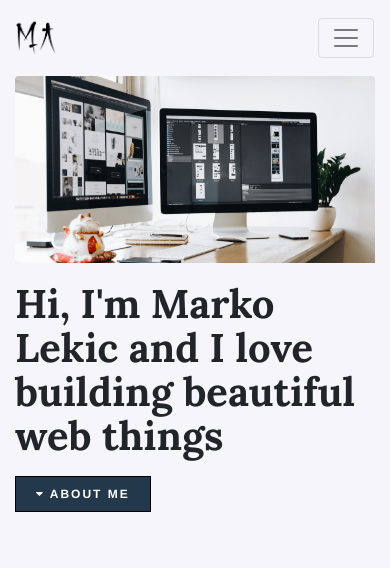
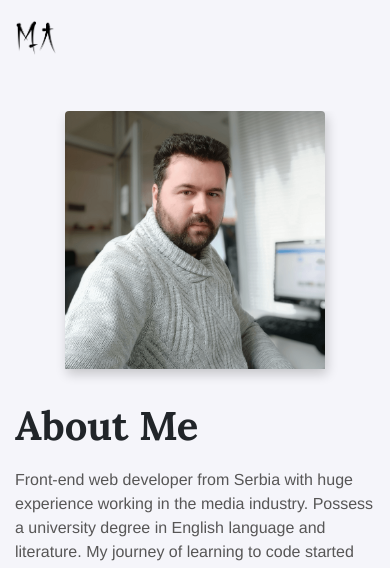
Before and after one commit to markolekic/portfolio, a plain HTML site: page index.html in a window 390 px wide. Shown: the top 568 px of the page. Drawn offline with nearby package versions, Linux system fonts and the light colour scheme.

Commit message:
Update index.html

```diff
--- a/index.html
+++ b/index.html
@@ -24,11 +24,11 @@
     <section id="home">
         <div class="container-fluid pr-0 pl-0 first-nav">
             <nav class="container my-nav navbar navbar-expand-lg navbar-light">
-                <a class="navbar-brand" href="#home"><img class="logo" src="img/lekic-transparent.png" alt="Logo"></a>
-                <button class="navbar-toggler" type="button" data-toggle="collapse" data-target="#navbarNav" aria-controls="navbarNav" aria-expanded="false" aria-label="Toggle navigation">
-                    <span class="navbar-toggler-icon"></span>
+                <a class="navbar-brand first-button" href="#home"><img class="logo" src="img/lekic-transparent.png" alt="Logo"></a>
+                <button class="navbar-toggler first-button" type="button" data-toggle="collapse" data-target="#navbarSupportedContent20" aria-controls="navbarSupportedContent20" aria-expanded="false" aria-label="Toggle navigation" style="border: none;">
+                    <div class="animated-icon1"><span></span><span></span><span></span></div>
                 </button>
-                <div class="collapse navbar-collapse my-collapse" id="navbarNav">
+                <div class="collapse navbar-collapse my-collapse" id="navbarSupportedContent20">
                     <ul class="nav navbar-nav ml-auto">
                         <li class="nav-item">
                             <a class="nav-link scroll text-uppercase" href="#about-me">About Me</a>
@@ -42,23 +42,6 @@
                     </ul>
                 </div>
             </nav>
-        </div>
-    </section>
-    <!--End of Nav-->
-    <!--Section Home-->
-    <section>
-        <div class="container">
-            <div class="row no-gutters">
-                <div class="col-lg-12">
-                    <img class="home-image rounded-top" src="img/home1.png" alt="Computers and Desk">
-                    <div class="col-md-6 col-sm-6 pl-0 i-am-marko rounded-right">
-                        <h1 class="about-header">Hi, I'm Marko Lekic and I love building beautiful web things</h1>
-                        <a href="#about-me">
-                            <p class="text-uppercase buttonlike about-button js-about-scroll-section"><i class="fa fa-caret-down"></i> About me</p>
-                        </a>
-                    </div>
-                </div>
-            </div>
         </div>
     </section>
     <!--End of Section Home-->
```
